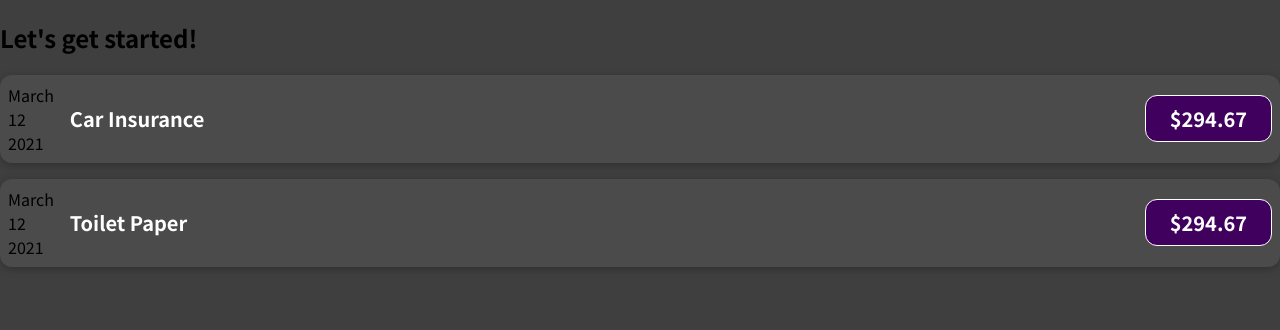
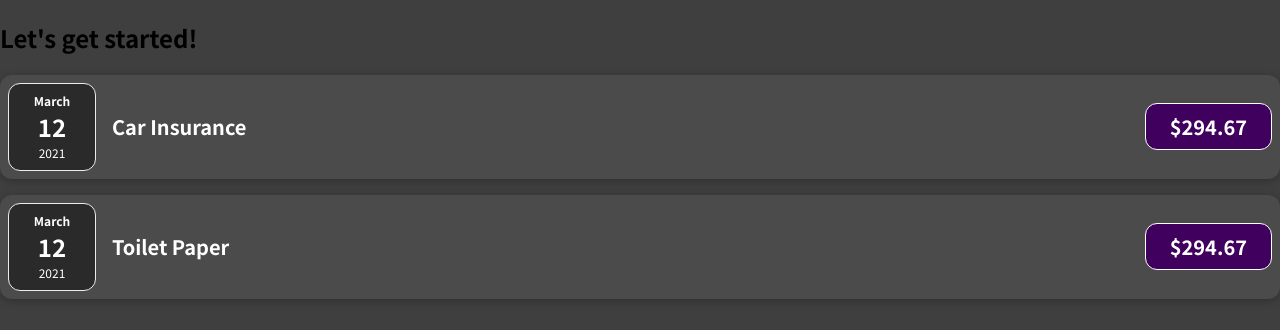
Before and after one commit to motifaithed/react-complete-guide, a JavaScript app: page / in a window 1280 px wide. Shown: the top 330 px of the page. Built offline with nearby package versions, Linux system fonts and the light colour scheme.

Commit message:
39. Splitting Components into Different Small Components

```diff
--- /dev/null
+++ b/src/components/ExpenseDate.css
@@ -0,0 +1,26 @@
+.expense-date {
+    display: flex;
+    flex-direction: column;
+    width: 5.5rem;
+    height: 5.5rem;
+    border: 1px solid #ececec;
+    background-color: #2a2a2a;
+    color: white;
+    border-radius: 12px;
+    align-items: center;
+    justify-content: center;
+  }
+
+  .expense-date__month {
+    font-size: 0.75rem;
+    font-weight: bold;
+  }
+
+  .expense-date__year {
+    font-size: 0.75rem;
+  }
+
+  .expense-date__day {
+    font-size: 1.5rem;
+    font-weight: bold;
+  }
--- /dev/null
+++ b/src/components/ExpenseDate.js
@@ -0,0 +1,16 @@
+import './ExpenseDate.css';
+function ExpenseDate(props) {
+  const month = props.date.toLocaleString("en-US", { month: "long" });
+  const day = props.date.toLocaleString("en-US", { day: "2-digit" });
+  const year = props.date.getFullYear();
+
+  return (
+    <div className='expense-date'>
+      <div className='expense-date__month'>{month}</div>
+      <div className='expense-date__day'>{day}</div>
+      <div className='expense-date__year'>{year}</div>
+    </div>
+  );
+}
+
+export default ExpenseDate;
--- a/src/components/ExpenseItem.js
+++ b/src/components/ExpenseItem.js
@@ -1,16 +1,11 @@
+import ExpenseDate from './ExpenseDate';
 import './ExpenseItem.css';
 
 function ExpenseItem(props) {
-    const month = props.date.toLocaleString('en-US',{month: 'long'});
-    const day = props.date.toLocaleString('en-US',{day:'2-digit'});
-    const year = props.date.getFullYear();
+
   return (
     <div className='expense-item'>
-      <div>
-        <div>{month}</div>
-        <div>{day}</div>
-        <div>{year}</div>
-      </div>
+      <ExpenseDate date={props.date}></ExpenseDate>
       <div className='expense-item__description'>
         <h2>{props.title}</h2>
         <div className='expense-item__price'>${props.amount}</div>
```
Also changed, not shown: 1 other file (tests, documents, lock files or other folders).
